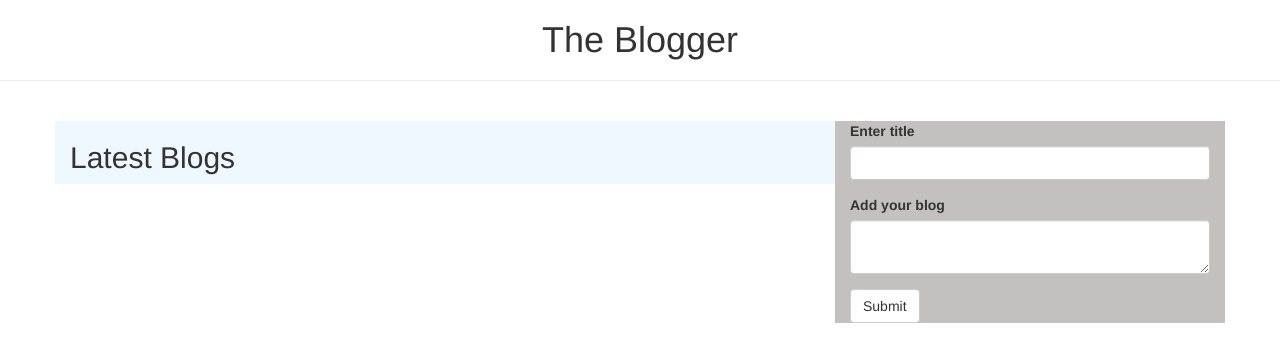
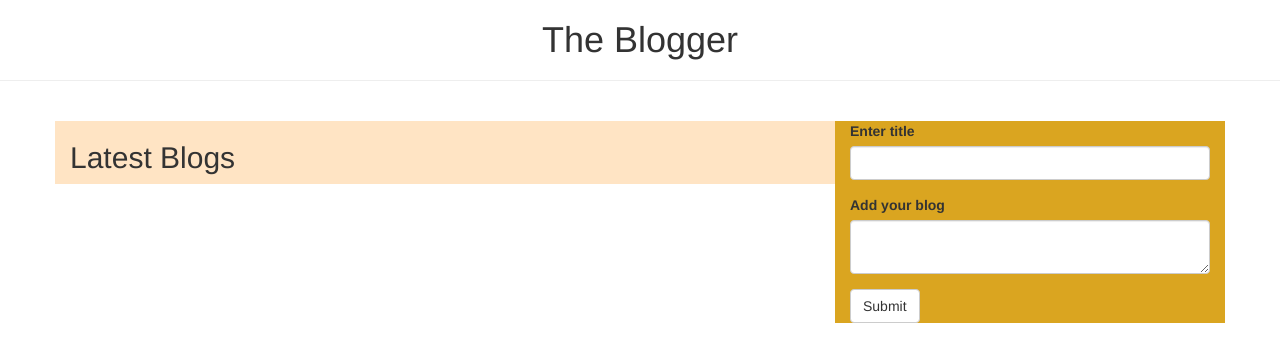
Before and after one commit to JECINTA534521/Blog-project, a Flask app: page / in a window 1280 px wide. Shown: the part 52-414 px from the top of the page. Run offline with Flask 2, Linux system fonts and the light colour scheme; data that the repository does not hold is empty; some libraries are stand-ins or nearby versions.

Commit message:
adds styling to the background

```diff
--- a/app/static/css/index.css
+++ b/app/static/css/index.css
@@ -1,6 +1,6 @@
 .col{
-  background-color: rgb(197, 192, 192);
+  background-color:goldenrod;
 }
 .col1{
-  background-color:aliceblue;
+  background-color:bisque;
 }
```
